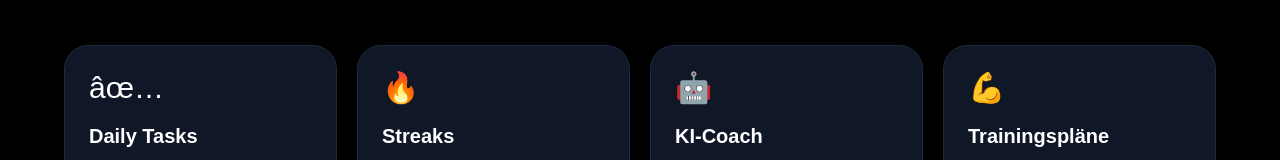
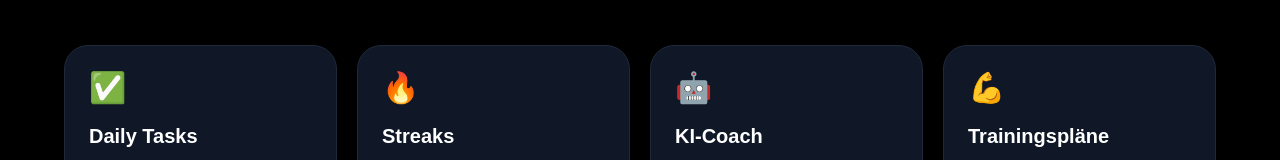
Before and after one commit to niklasgorbatschow06-a11y/reset-app, a Next.js app: page / in a window 1280 px wide. Shown: the part 777-937 px from the top of the page. Built offline with nearby package versions, Linux system fonts and the light colour scheme; no server answers.

Commit message:
update premium landing page benefits

```diff
--- a/app/page.js
+++ b/app/page.js
@@ -127,7 +127,7 @@ export default function Home() {
 
         <section id="features" className="grid md:grid-cols-4 gap-5 mb-24">
           <div className="bg-gray-900 border border-gray-800 rounded-3xl p-6">
-            <p className="text-3xl mb-4">âœ…</p>
+            <p className="text-3xl mb-4">✅</p>
             <h3 className="text-xl font-bold mb-2">Daily Tasks</h3>
             <p className="text-gray-400">
               Erstelle Aufgaben, hake sie ab und gewinne den Tag Schritt für Schritt.
```
